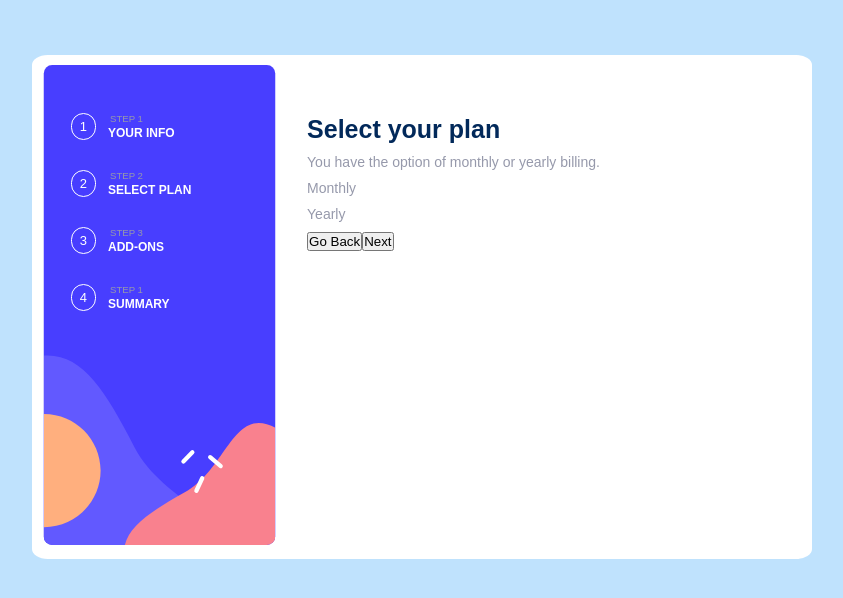
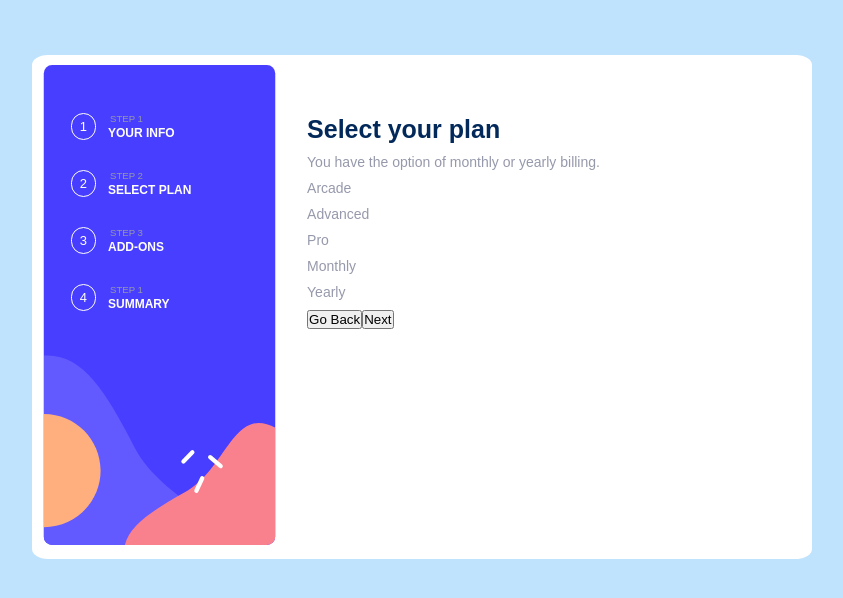
Before and after one commit to agbarama/multi-step-app, a React (Vite) app in the folder multistepapp/: page /plan in a window 1280 px wide. Shown: the top 598 px of the page, without its empty margins (218-1061 px from the left). Built offline with nearby package versions, Linux system fonts and the light colour scheme.

Commit message:
Created and maped through the planArray in  a PlanList component.

```diff
--- /dev/null
+++ b/multistepapp/src/plan/PlanList.jsx
@@ -0,0 +1,16 @@
+import React from "react";
+import { selectedP } from "./data/plansArray";
+
+const PlanList = () => {
+  return (
+    <div>
+      <p>
+        {selectedP.map((plan) => (
+          <p>{plan.name}</p>
+        ))}
+      </p>
+    </div>
+  );
+};
+
+export default PlanList;
--- a/multistepapp/src/plan/Plans.jsx
+++ b/multistepapp/src/plan/Plans.jsx
@@ -2,6 +2,7 @@ import React from "react";
 import Navbar from "../form/Navbar";
 import style from "../form/styles/home.module.css";
 import styles from "./styles/plans.module.css";
+import PlanList from "./PlanList";
 
 const Plans = () => {
   return (
@@ -10,7 +11,9 @@ const Plans = () => {
       <div class={styles.plan}>
         <h1>Select your plan</h1>
         <p class="p">You have the option of monthly or yearly billing.</p>
-        <div id="reload" class="boxes js-boxes"></div>
+        <div id="reload" class="boxes js-boxes">
+          <PlanList />
+        </div>
 
         <div class="duration-switch">
           <p class="mon-dur js-mon-dur dur-toggle">Monthly</p>
--- /dev/null
+++ b/multistepapp/src/plan/data/plansArray.jsx
@@ -0,0 +1,71 @@
+export let mPlans = [
+  {
+    icon: "../img/icons/icon-pro.svg",
+    name: "Arcade",
+    duration: "Monthly",
+    price: 9,
+    priceDuration: "mo",
+    sumDuration: "month",
+  },
+
+  {
+    icon: "../img/icons/icon-advanced.svg",
+    name: "Advanced",
+    duration: "Monthly",
+    price: 12,
+    priceDuration: "mo",
+    sumDuration: "month",
+  },
+
+  {
+    icon: "../img/icons/icon-pro.svg",
+    name: "Pro",
+    duration: "Monthly",
+    price: 15,
+    priceDuration: "mo",
+    sumDuration: "month",
+  },
+];
+
+export let yPlans = [
+  {
+    icon: "../img/icons/icon-pro.svg",
+    name: "Arcade",
+    duration: "Yearly",
+    price: 90,
+    priceDuration: "yr",
+    bonus: "2 months free",
+    sumDuration: "year",
+  },
+
+  {
+    icon: "../img/icons/icon-advanced.svg",
+    name: "Advanced",
+    duration: "Yearly",
+    price: 120,
+    priceDuration: "yr",
+    bonus: "2 months free",
+    sumDuration: "year",
+  },
+
+  {
+    icon: "../img/icons/icon-pro.svg",
+    name: "Pro",
+    duration: "Yearly",
+    price: 150,
+    priceDuration: "yr",
+    bonus: "2 months free",
+    sumDuration: "year",
+  },
+];
+
+export let selectedP = mPlans;
+export function togglePlanSelect() {
+  if (selectedP === mPlans) {
+    selectedP = yPlans;
+  } else {
+    selectedP = mPlans;
+  }
+
+  genHtml(selectedP);
+}
```
